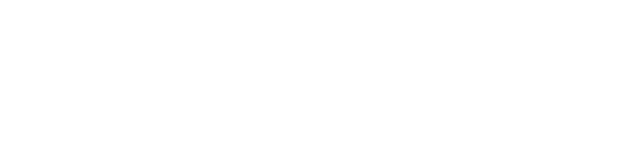
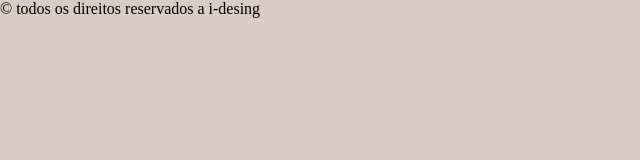
Before and after one commit to AgataQuadros/ProjetoIdesign, a plain HTML site: page clientes.html in a window 1280 px wide. Shown: the whole page, without its empty margins (0-640 px from the left). Drawn offline with Linux system fonts and the light colour scheme.

Commit message:
Corrigir não sei oq, mas tem q corrigir

```diff
--- a/clientes.html
+++ b/clientes.html
@@ -0,0 +1,13 @@
+<!DOCTYPE html>
+<html lang="pt-br">
+  <head>
+    <meta charset="UTF-8" />
+    <meta name="viewport" content="width=device-width, initial-scale=1.0" />
+    <title>I-Design</title>
+    <link rel="stylesheet" href="css/estilo.css">
+  </head>
+<body>
+
+    <footer>&copy; todos os direitos reservados a i-desing</footer>
+</body>
+</html>
```
Also changed, not shown: contatos.html (+15 -0 lines), inde.html (+1 -0 lines), portifolio.html (+2 -0 lines), sobre.html (+1 -0 lines).
